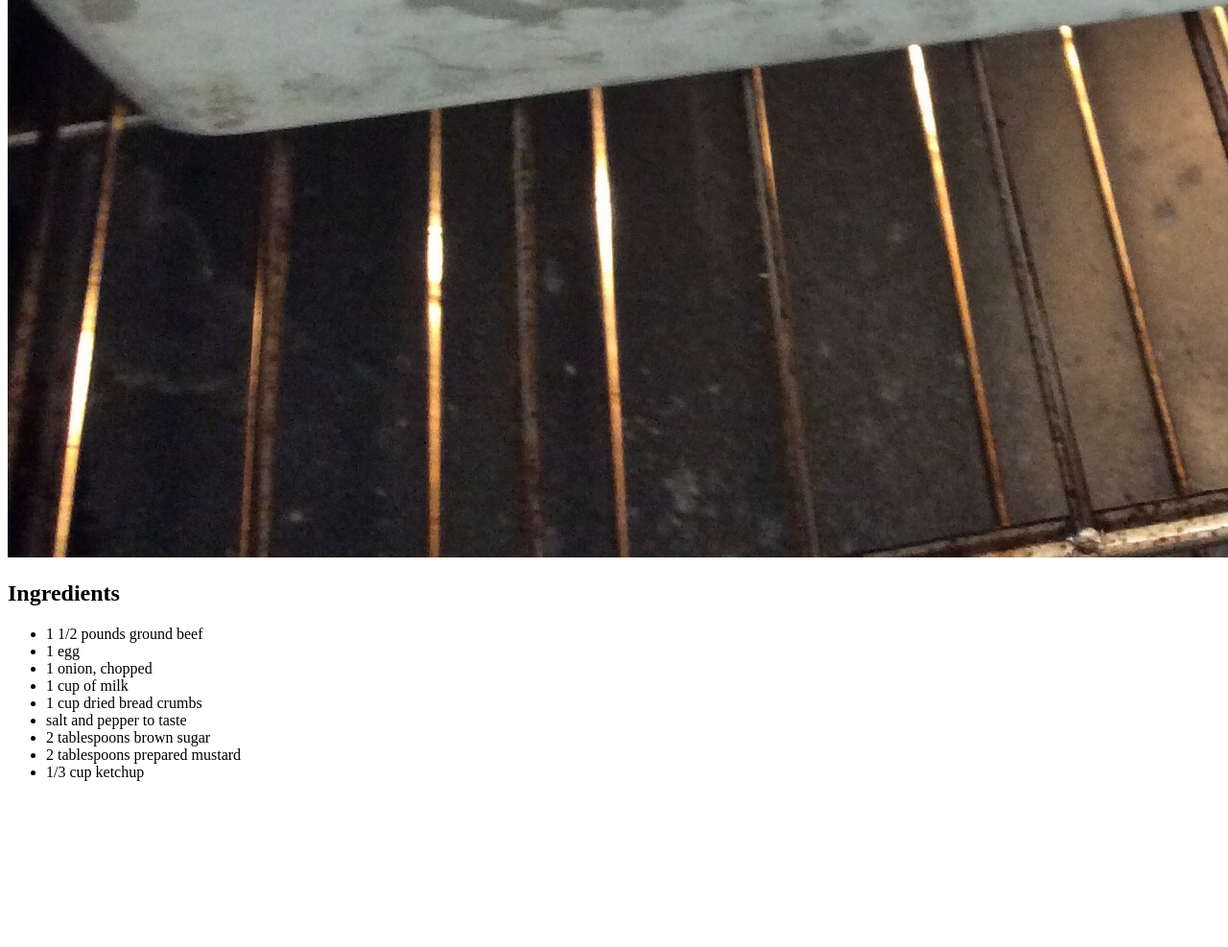
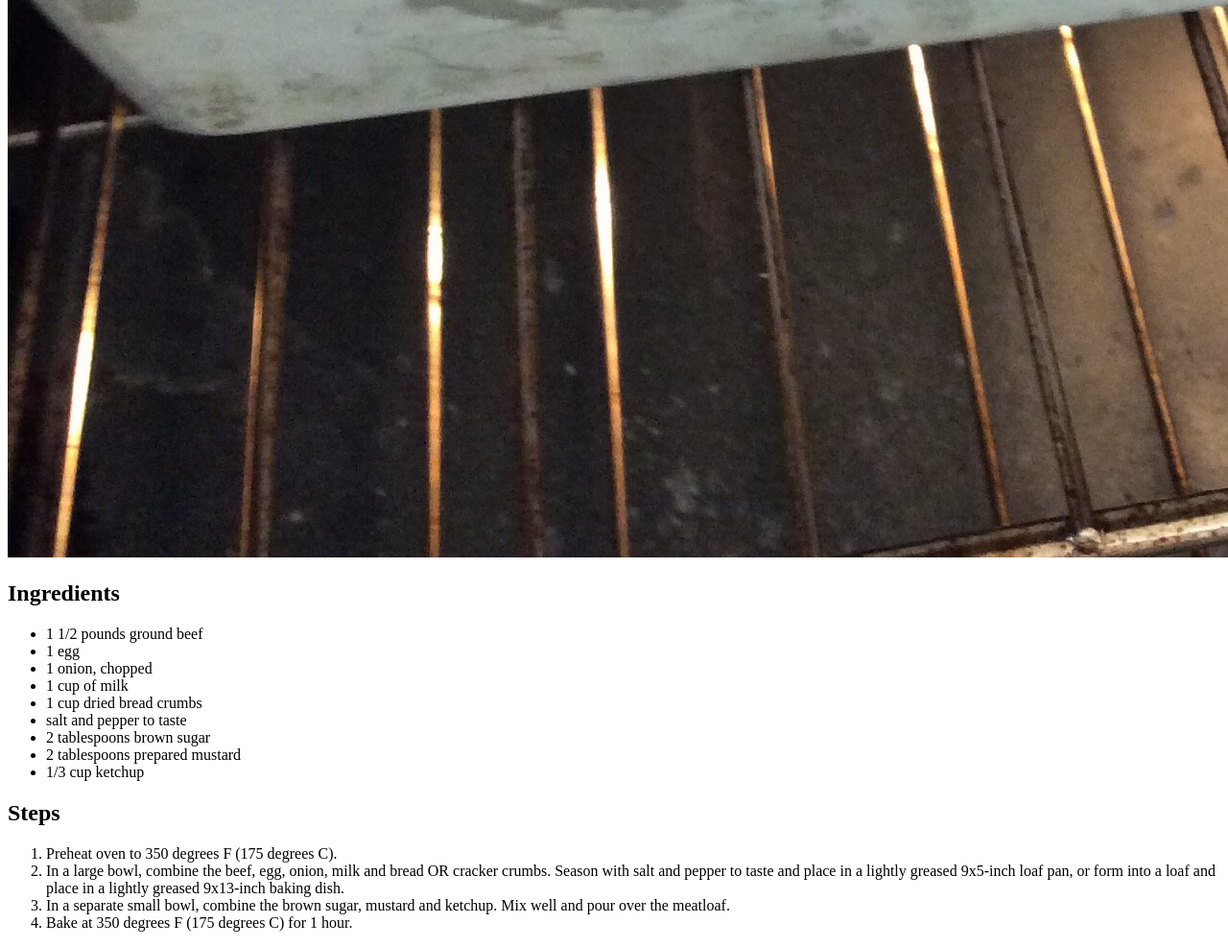
Before and after one commit to nelson-ricardo/odin-recipes, a plain HTML site: page recipes/meatloaf.html in a window 1280 px wide. Shown: the part 1444-2431 px from the top of the page at 96% size. Before the commit the page ends 2274 px from the top, so only its background shows below. Drawn offline with Linux system fonts and the light colour scheme.

Commit message:
add steps to the page

```diff
--- a/recipes/meatloaf.html
+++ b/recipes/meatloaf.html
@@ -1,14 +1,14 @@
 <!DOCTYPE html>
 <html lang="en">
   <head>
-    <meta charset="UTF-8">
-    <meta http-equiv="X-UA-Compatible" content="IE=edge">
-    <meta name="viewport" content="width=device-width, initial-scale=1.0">
+    <meta charset="UTF-8" />
+    <meta http-equiv="X-UA-Compatible" content="IE=edge" />
+    <meta name="viewport" content="width=device-width, initial-scale=1.0" />
     <title>Easy Meatloaf</title>
   </head>
   <body>
     <h1>Easy Meatloaf</h1>
-    <img src="meatloaf.jpeg" alt="meatloaf in the oven">
+    <img src="meatloaf.jpeg" alt="meatloaf in the oven" />
     <h2>Ingredients</h2>
     <ul>
       <li>1 1/2 pounds ground beef</li>
@@ -21,5 +21,20 @@
       <li>2 tablespoons prepared mustard</li>
       <li>1/3 cup ketchup</li>
     </ul>
+    <h2>Steps</h2>
+    <ol>
+      <li>Preheat oven to 350 degrees F (175 degrees C).</li>
+      <li>
+        In a large bowl, combine the beef, egg, onion, milk and bread OR cracker
+        crumbs. Season with salt and pepper to taste and place in a lightly
+        greased 9x5-inch loaf pan, or form into a loaf and place in a lightly
+        greased 9x13-inch baking dish.
+      </li>
+      <li>
+        In a separate small bowl, combine the brown sugar, mustard and ketchup.
+        Mix well and pour over the meatloaf.
+      </li>
+      <li>Bake at 350 degrees F (175 degrees C) for 1 hour.</li>
+    </ol>
   </body>
 </html>
```
Lines whose indentation alone changed are shown as unchanged.
